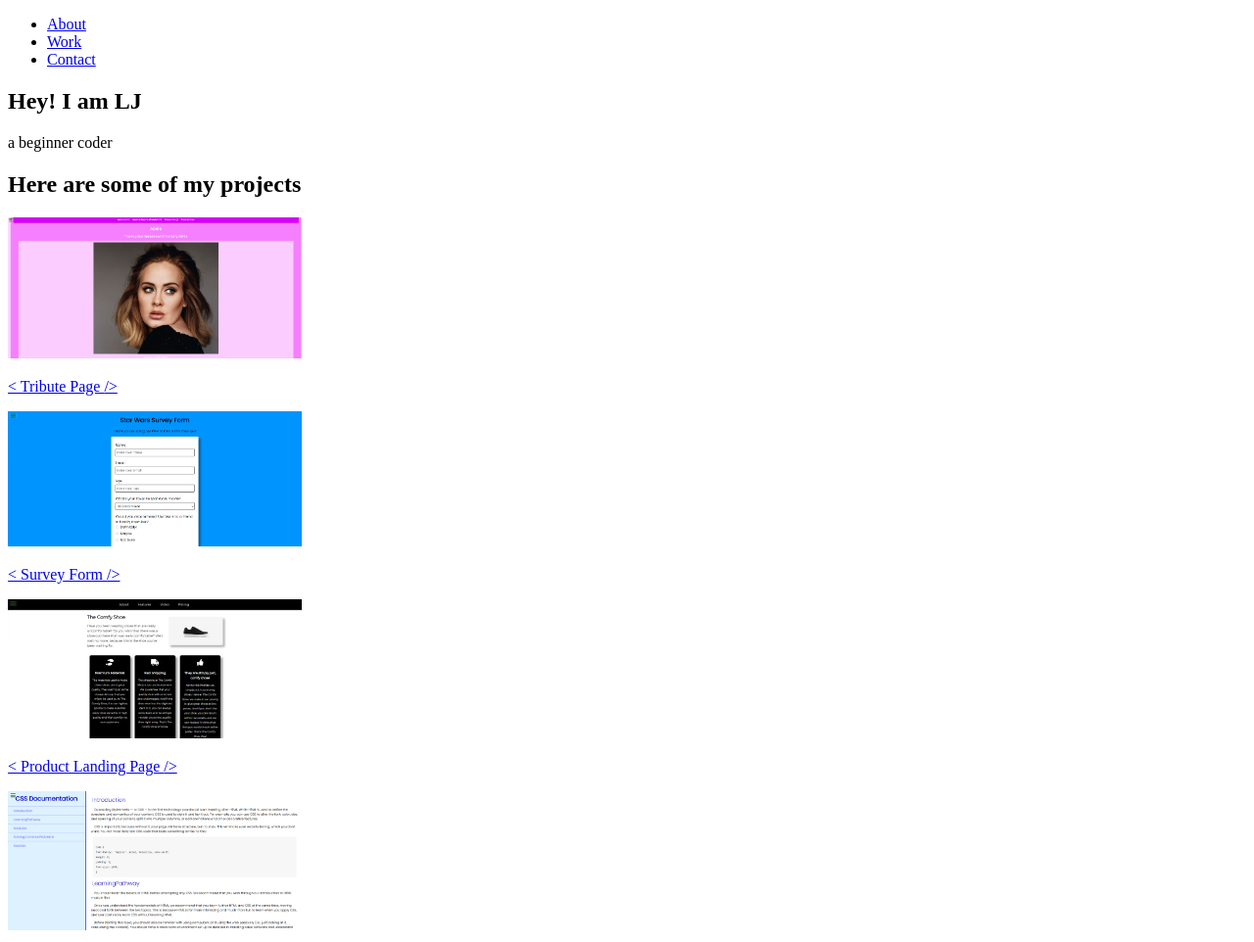
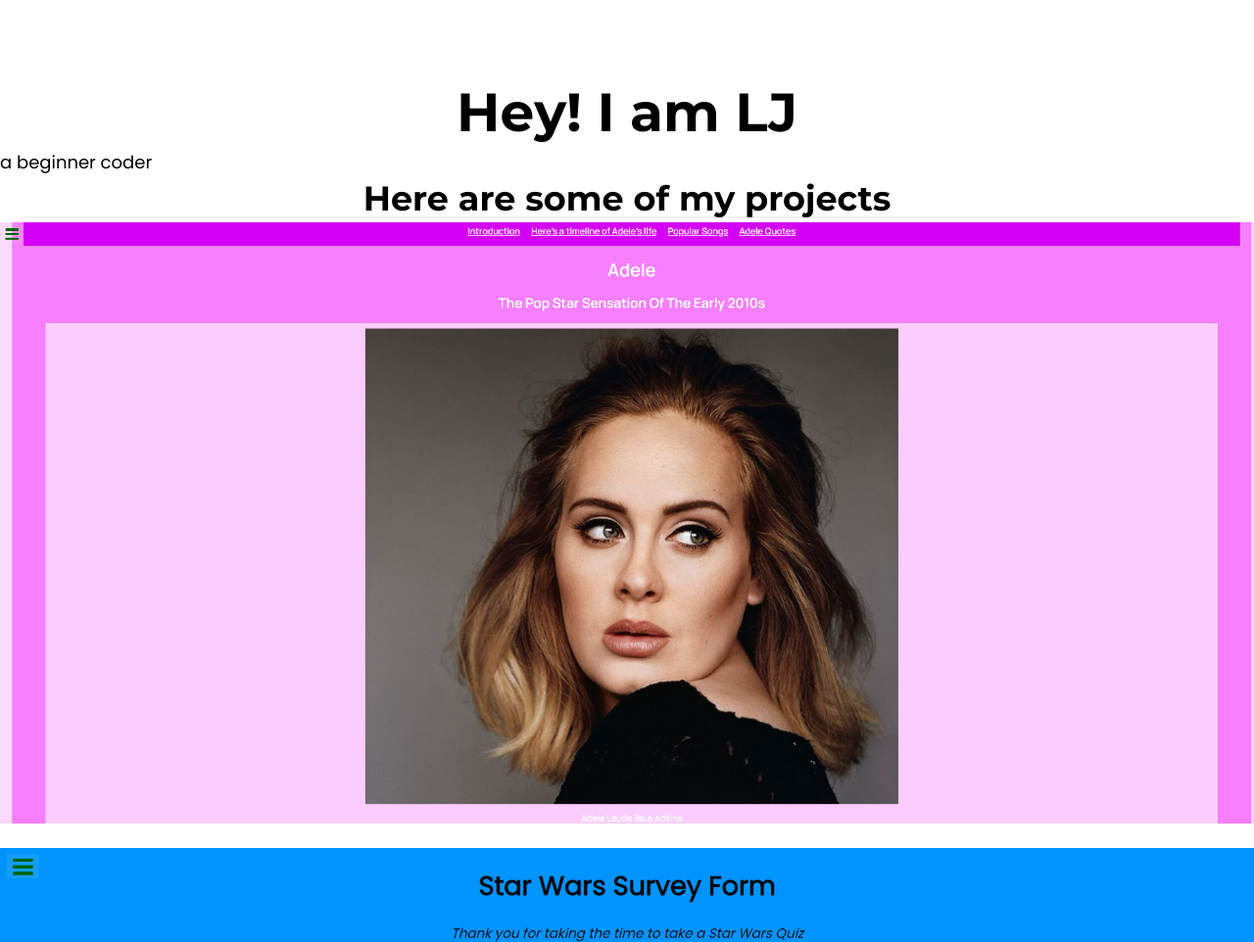
Before and after one commit to LJohnson124/BuildPersonalPortfolio-freeCodeCamp, a plain HTML site: page index.html in a window 1280 px wide. Shown: the top 962 px of the page at 98% size. Drawn offline with Linux system fonts and the light colour scheme.

Commit message:
Adding to style.css

```diff
--- a/style.css
+++ b/style.css
@@ -1,3 +1,78 @@
+@import url('https://fonts.googleapis.com/css2?family=Montserrat:wght@400;700&family=Poppins&display=swap');
+
+:root {
+    --main-gray: #8B8B8B;
+}
+
+/* Base reset */
+* {
+    margin: 0;
+    padding: 0;
+}
+
+/*box-sizing and font sizing */
+
+*,
+*::before,
+*::after {
+    box-sizing: inherit;
+}
+
+html {
+    font-size: 62.5%;
+    scroll-behavior: smooth;
+}
+
+@media (max-width: 75em) {
+    html {
+        font-size: 60%;
+    }
+}
+
+@media (max-width: 61.25em) {
+    html {
+        font-size: 58%;
+    }
+}
+
+@media (max-width: 28.75em) {
+    html{
+        font-size: 55%;
+    }
+}
+
+body {
+    font-family: 'Poppins', Arial, Helvetica, sans-serif;
+    font-size: 1.8rem;
+    font-weight: 400;
+    line-height: 1.4;
+}
+
+h1,
+h2 {
+    font-family: 'Montserrat', sans-serif;
+    font-weight: 700;
+    text-align: center;
+}
+
+h1 {
+    font-size: 5.5rem;
+}
+
+h2 {
+    font-size: 3.5rem;
+}
+
+ul {
+    list-style: none;
+}
+
+a {
+    text-decoration: none;
+    color: white;
+}
+
 img {
-    width: 300px;
+    display: block;
+    width: 100%;
 }
```
